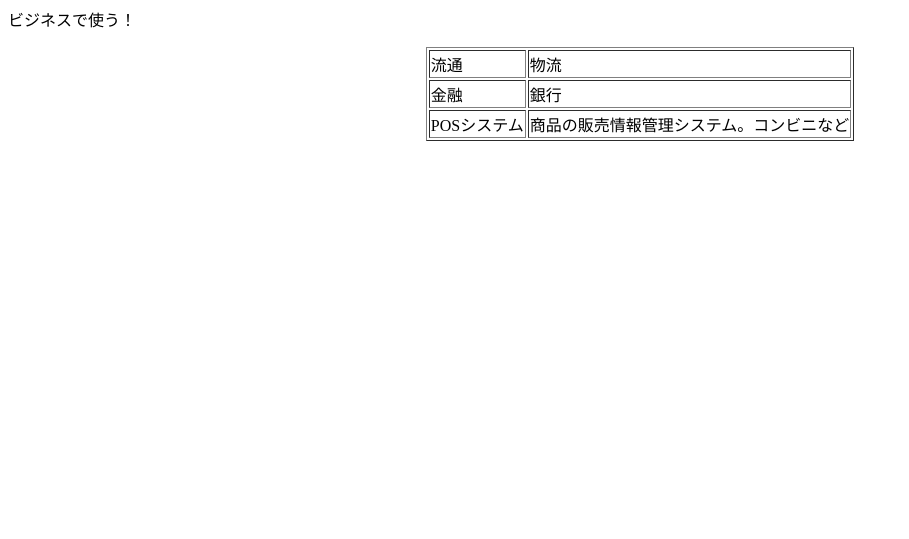
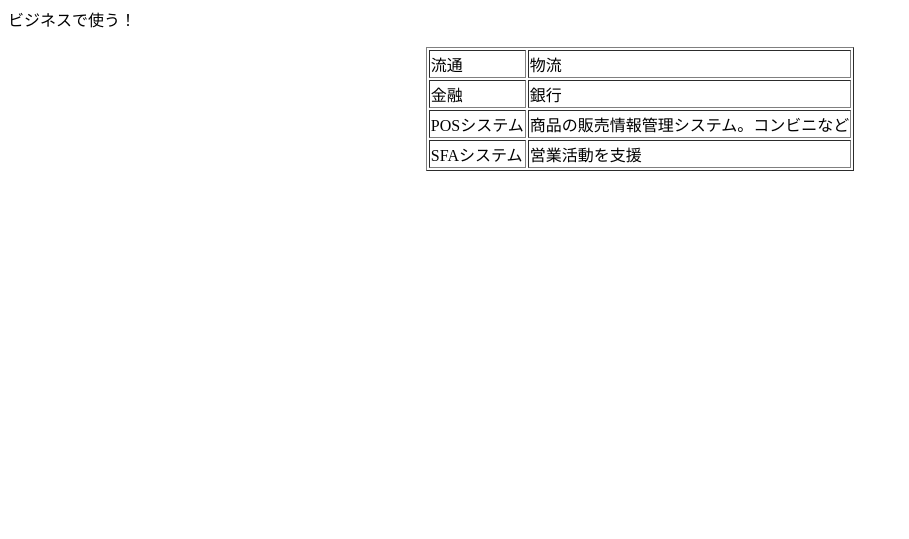
Before and after one commit to furimu1234/furimu1234.github.io, a plain HTML site: page index.html in a window 1280 px wide. Shown: the part 261-800 px from the top of the page, without its empty margins (0-909 px from the left). Drawn offline with Linux system fonts and the light colour scheme.

Commit message:
finish bizines

```diff
--- a/index.html
+++ b/index.html
@@ -46,6 +46,11 @@ display: inline;
           <td>POSシステム</td>
           <td>商品の販売情報管理システム。コンビニなど</td>
         </tr>
+        <tr>
+          <td>SFAシステム</td>
+          <td>営業活動を支援</td>
+        </tr>
+
 
 </body>
 </html>
```
